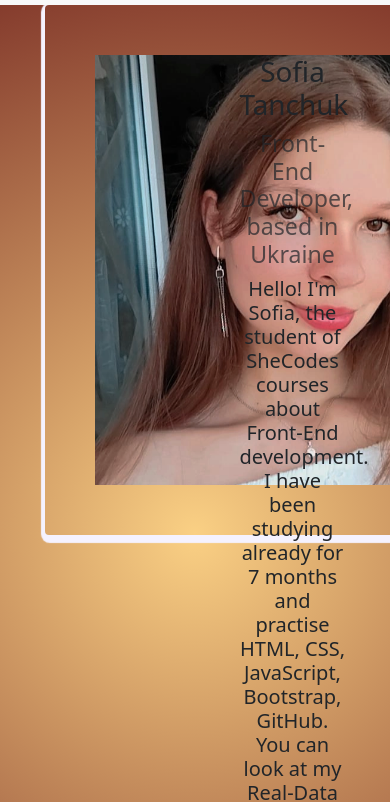
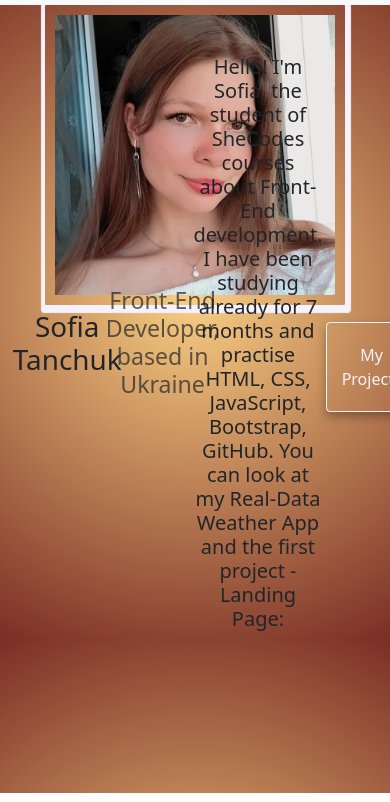
Before and after one commit to SofiaDivine/SEO-friendly-homework, a plain HTML site: page index.html in a window 390 px wide. Shown: the part 51-853 px from the top of the page. Drawn offline with nearby package versions, Linux system fonts and the light colour scheme.

Commit message:
tried to make a version for a phone

```diff
--- a/style.css
+++ b/style.css
@@ -80,3 +80,39 @@ h3 {
 .myinfo {
   padding-top: 50px;
 }
+
+@media (max-width: 1199px) {
+  .myphoto {
+    margin: 0 auto !important;
+    display: block !important;
+    padding: 10px;
+    max-width: 300px;
+    border-radius: 1px;
+    box-shadow: 1px 3px 1px 5px #f5f2fe;
+  }
+  .myinfo {
+    width: 90%;
+    display: flex;
+    align-items: center;
+    justify-content: center;
+    text-align: center;
+    font-size: 16px;
+  }
+  h1,
+  h3 {
+    width: 90%;
+    display: flex;
+    align-items: center;
+    justify-content: center;
+    text-align: center;
+    font-size: 16px;
+  }
+  h5 {
+    width: 90%;
+    display: flex;
+    align-items: center;
+    justify-content: center;
+    text-align: center;
+    font-size: 14px;
+  }
+}
```
